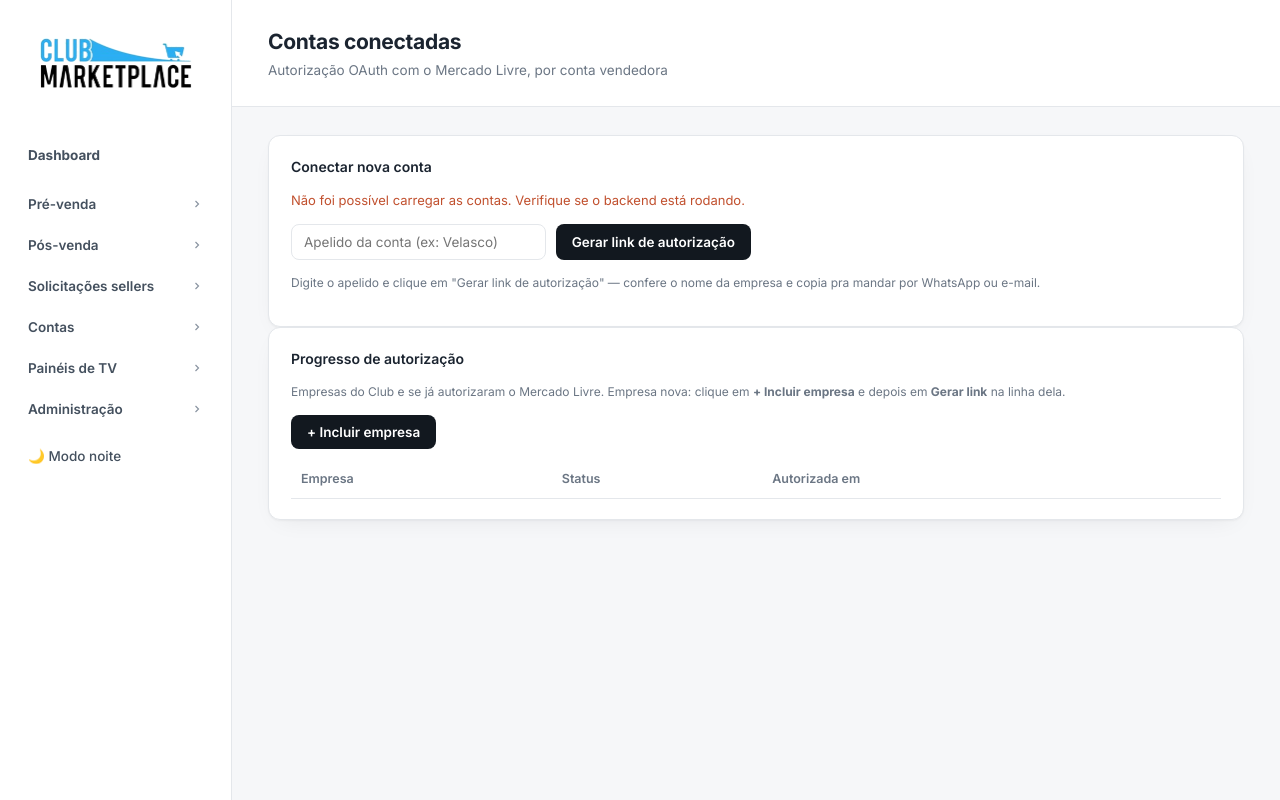
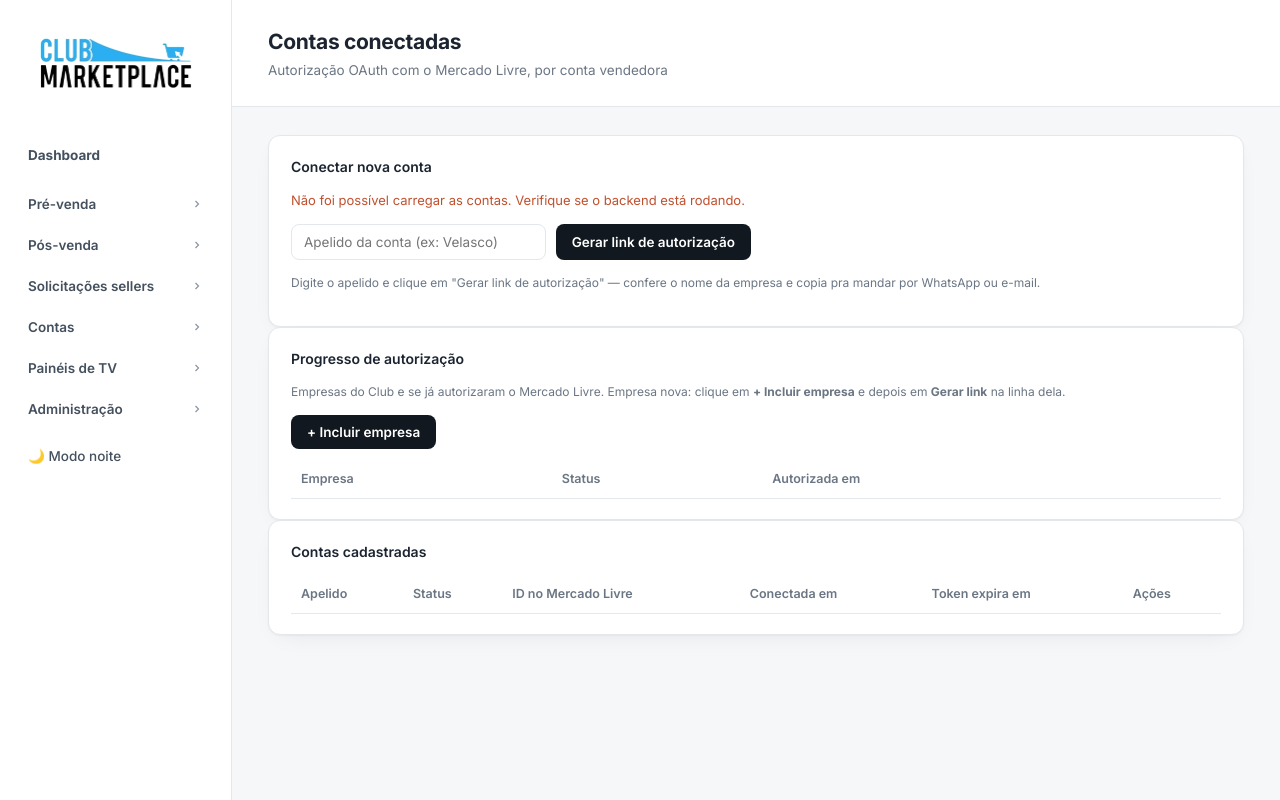
Before and after one commit to Clubmarketplace/club-dashboard, a Python web app: template app/templates/contas.html in a window 1280 px wide. Run offline with Jinja, Linux system fonts and the light colour scheme; the template is opened without the code that fills it, so the values that code supplies are empty.

Commit message:
Add files via upload

```diff
--- a/app/templates/contas.html
+++ b/app/templates/contas.html
@@ -122,7 +122,7 @@
           .cmx-botao-olho:hover { color: var(--cmx-texto); }
         </style>
 
-        <section class="cmx-tabela-secao" id="secao-cmx-credenciais">
+        <section class="cmx-tabela-secao">
           <h2>Contas cadastradas</h2>
           <table class="cmx-tabela" id="tabela-contas">
             <thead>
@@ -132,7 +132,27 @@
                 <th>ID no Mercado Livre</th>
                 <th>Conectada em</th>
                 <th>Token expira em</th>
-                <th>Promoções (ML)</th>
+                <th>Ações</th>
+              </tr>
+            </thead>
+            <tbody></tbody>
+          </table>
+        </section>
+
+        <section class="cmx-tabela-secao" id="secao-cmx-credenciais">
+          <h2>Credenciais ClubMarketplace (Promoções)</h2>
+          <p class="cmx-grafico-nota">
+            client_id e client_secret do app ClubMarketplace cadastrado no Mercado Livre
+            Devs de cada conta -- usado só pra aderir a promoções por API. O
+            client_secret nunca é mostrado depois de salvo; só o client_id (não é
+            segredo) aparece na tabela.
+          </p>
+          <table class="cmx-tabela" id="tabela-cmx-credenciais">
+            <thead>
+              <tr>
+                <th>Conta</th>
+                <th>client_id</th>
+                <th>client_secret</th>
                 <th>Ações</th>
               </tr>
             </thead>
```
